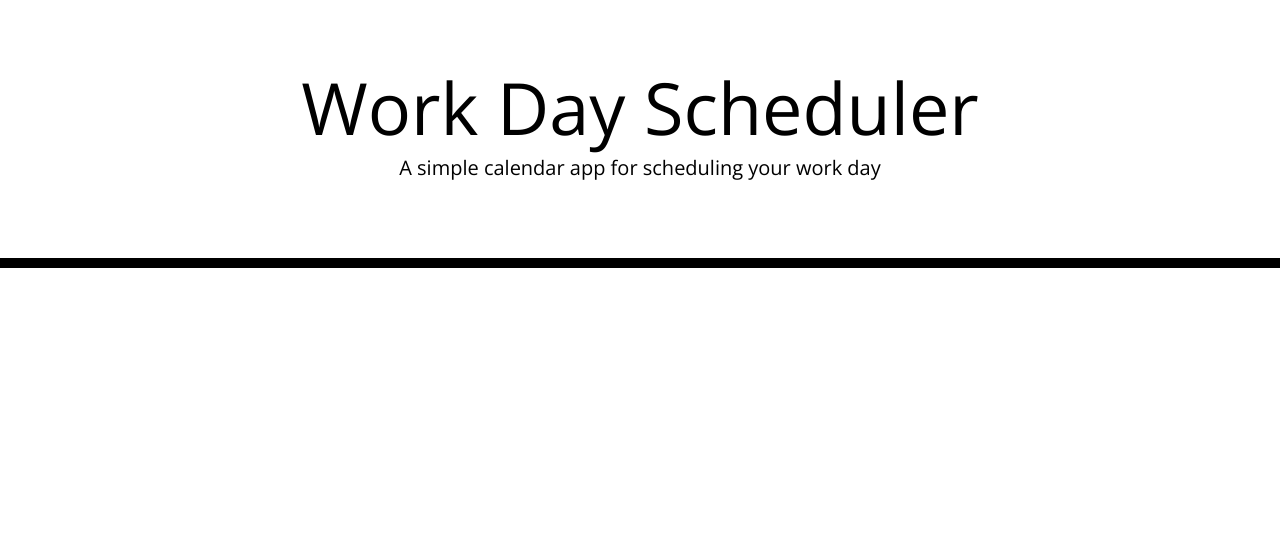
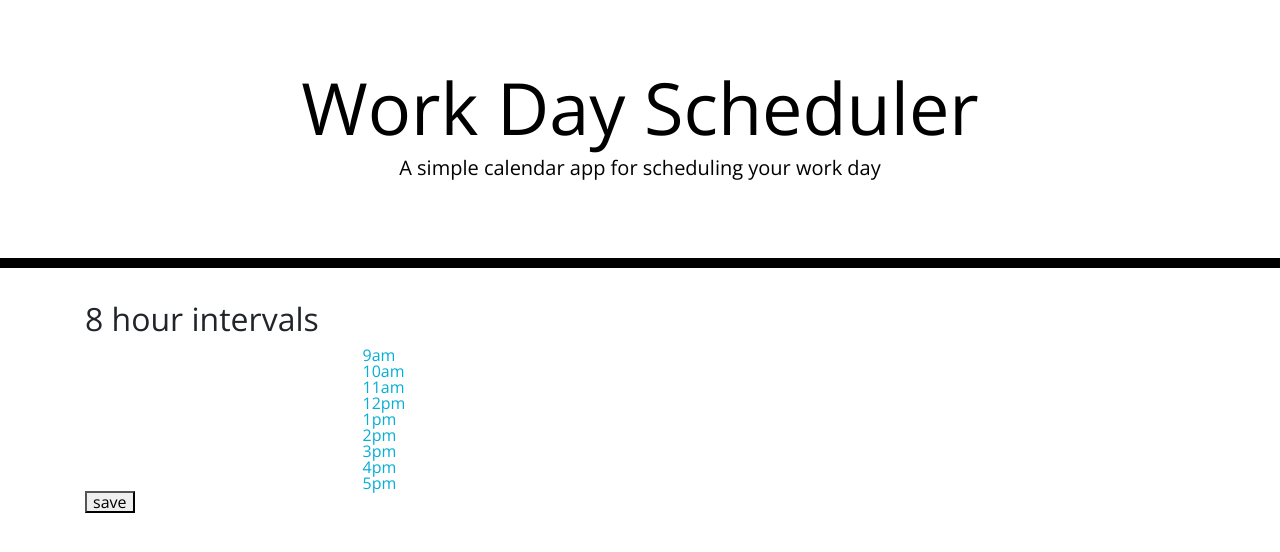
Before and after one commit to unisabi/Work-Day-Scheduler, a plain HTML site: page index.html in a window 1280 px wide. Drawn offline with nearby package versions, Linux system fonts and the light colour scheme; files that its build step writes are made by us from their sources.

Commit message:
div colums

```diff
--- a/assets/css/style.css
+++ b/assets/css/style.css
@@ -69,3 +69,11 @@ body {
     font-size: 20px;
     transition: all 0.3s ease-in-out;
   }
+
+  .hours {
+    display: flex;
+    flex-direction: column;
+    width: 50%;
+    margin: 0 auto;
+  color:#06aed5
+}
--- a/index.html
+++ b/index.html
@@ -30,8 +30,36 @@
     </header>
     <div class="container">
       <!-- Timeblocks text area go here -->
-      <!--  make a div , with different hours. (cloums)-->
+  <time datetime="2022-11-18 14:54:39.929" ></time>
+<h2>8 <span>hour</span> intervals</h2>
+<!-- <section id="timeOfDay"> -->
+
+</section>
+<!--  make a div , with different hours. (cloums)-->
+
+<div class="hours">
+  <div>9am</div>
+
+  <div>10am</div>
+
+  <div>11am</div>
+
+  <div>12pm</div>
+
+  <div>1pm</div>
+
+  <div>2pm</div>
+
+  <div>3pm</div>
+
+  <div>4pm</div>
+
+  <div>5pm</div>
+
+</div>
       <!-- save button -->
+<button id="save"  value="save">save</button>
+
     </div>
 
     <script src="https://cdnjs.cloudflare.com/ajax/libs/jquery/3.2.1/jquery.min.js"></script>
```
